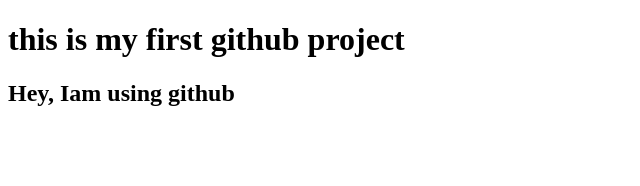
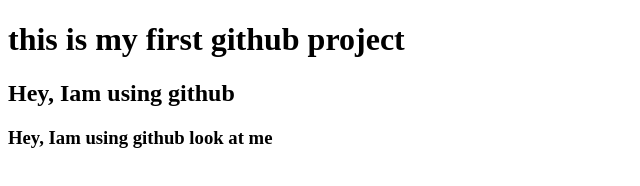
Before and after one commit to SukantaMazumder/my-first-website, a plain HTML site: page index.html in a window 1280 px wide. Shown: the whole page, without its empty margins (0-640 px from the left). Drawn offline with Linux system fonts and the light colour scheme.

Commit message:
Update index.html

```diff
--- a/index.html
+++ b/index.html
@@ -8,5 +8,6 @@
 <body>
     <h1>this is my first github project</h1>
     <h2>Hey, Iam using github</h2>
+    <h3>Hey, Iam using github look at me</h3>
 </body>
 </html>
```
